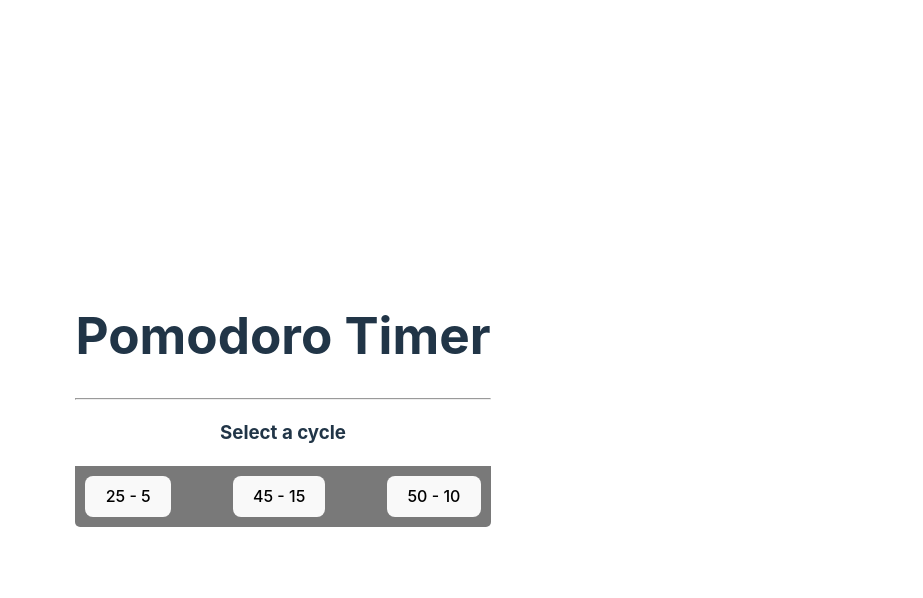
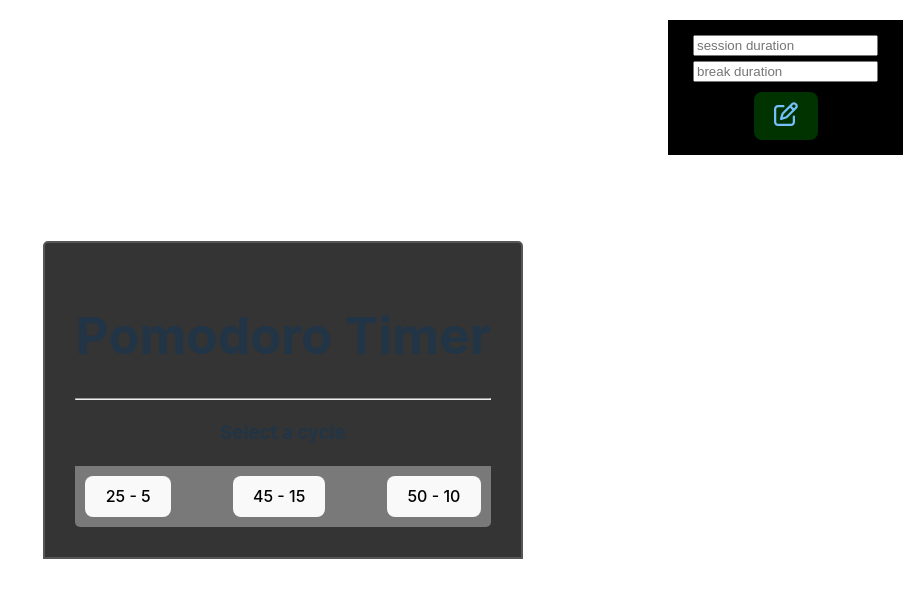
Before and after one commit to mateogomezrgg/pelumodoroTimer, a React (Vite) app: page / in a window 1280 px wide. Shown: the top 598 px of the page, without its empty margins (357-1280 px from the left). Built offline with nearby package versions, Linux system fonts and the light colour scheme.

Commit message:
commit for save changes. Now i cant access to the form input's values .

```diff
--- a/src/components/Pomodoro.jsx
+++ b/src/components/Pomodoro.jsx
@@ -4,6 +4,7 @@ import { Timer } from './Timer';
 import { cycles } from './cycles/constants';
 
 import './pomodoro.css';
+import { CustomizeTimer } from './customizeTimer/CustomizeTimer';
 
 export const Pomodoro = () => {
   const [selectedCycleId, setSelectedCycleId] = useState(null);
@@ -16,10 +17,15 @@ export const Pomodoro = () => {
 
   const handleTimerPause = () => {
     setIsPaused((prev) => !prev);
+    // setIsPaused(!isPaused) ASK MAKI WHY THIS DONT WORK
+  };
+
+  const handleCustomizeTimer = () => {
+    console.log('Customize Timer');
   };
 
   return (
-    <>
+    <div className='container'>
       <h1>Pomodoro Timer</h1>
       <hr />
       <Timer
@@ -38,6 +44,7 @@ export const Pomodoro = () => {
           );
         })}
       </div>
-    </>
+      <CustomizeTimer onCustomizeTimer={handleCustomizeTimer} />
+    </div>
   );
 };
--- a/src/components/Timer.jsx
+++ b/src/components/Timer.jsx
@@ -22,11 +22,9 @@ export const Timer = ({ selectedCycleId, onTimerStart, onTimerPause }) => {
   useEffect(() => {
     if (isRunning) {
       onTimerStart();
-      console.log('started');
       onTimerPause();
     } else if (!isRunning) {
       onTimerPause();
-      console.log('paused');
     }
   }, [isRunning]);
 
--- /dev/null
+++ b/src/components/customizeTimer/CustomizeTimer.jsx
@@ -0,0 +1,60 @@
+import { useForm } from '../../hooks';
+
+export const CustomizeTimer = ({ onCustomizeTimer }) => {
+  const {
+    expectedSessionDuration,
+    expectedBreakDuration,
+    onInputChange,
+    onResetForm,
+  } = useForm({
+    expectedSessionDuration: '',
+    expectedBreakDuration: '',
+  });
+
+  const onFormSubmit = (event) => {
+    event.preventDefault();
+    console.log(expectedBreakDuration, expectedSessionDuration);
+
+    console.log('Form submitted');
+    onResetForm();
+  };
+
+  return (
+    <div>
+      <form className='customizeForm' onSubmit={onFormSubmit}>
+        <input
+          type='text'
+          autoComplete='off'
+          placeholder='session duration'
+          name='expectedSessionDuration'
+          id='expectedSessionDuration'
+          value={expectedSessionDuration}
+          onChange={onInputChange}
+        />
+        <input
+          autoComplete='off'
+          type='text'
+          placeholder='break duration'
+          name='expectedBreakDuration'
+          id='expectedBreakDuration'
+          value={expectedBreakDuration}
+          onChange={onInputChange}
+        />
+
+        <button onClick={onCustomizeTimer} className='customizeButton'>
+          <svg
+            xmlns='http://www.w3.org/2000/svg'
+            height='24'
+            width='24'
+            viewBox='0 0 512 512'
+          >
+            <path
+              fill='#74C0FC'
+              d='M441 58.9L453.1 71c9.4 9.4 9.4 24.6 0 33.9L424 134.1 377.9 88 407 58.9c9.4-9.4 24.6-9.4 33.9 0zM209.8 256.2L344 121.9 390.1 168 255.8 302.2c-2.9 2.9-6.5 5-10.4 6.1l-58.5 16.7 16.7-58.5c1.1-3.9 3.2-7.5 6.1-10.4zM373.1 25L175.8 222.2c-8.7 8.7-15 19.4-18.3 31.1l-28.6 100c-2.4 8.4-.1 17.4 6.1 23.6s15.2 8.5 23.6 6.1l100-28.6c11.8-3.4 22.5-9.7 31.1-18.3L487 138.9c28.1-28.1 28.1-73.7 0-101.8L474.9 25C446.8-3.1 401.2-3.1 373.1 25zM88 64C39.4 64 0 103.4 0 152L0 424c0 48.6 39.4 88 88 88l272 0c48.6 0 88-39.4 88-88l0-112c0-13.3-10.7-24-24-24s-24 10.7-24 24l0 112c0 22.1-17.9 40-40 40L88 464c-22.1 0-40-17.9-40-40l0-272c0-22.1 17.9-40 40-40l112 0c13.3 0 24-10.7 24-24s-10.7-24-24-24L88 64z'
+            />
+          </svg>
+        </button>
+      </form>
+    </div>
+  );
+};
--- a/src/components/pomodoro.css
+++ b/src/components/pomodoro.css
@@ -1,5 +1,6 @@
 .container {
   justify-content: center;
+  padding: 30px;
   align-items: center;
   background-color: #343434;
   border: 2px solid #565656;
@@ -24,3 +25,32 @@
   border-radius: 0 0 5px 5px;
   justify-content: space-between;
 }
+
+.customizeForm {
+  position: absolute;
+  top: 20px;
+  right: 20px;
+  padding: 10px 20px;
+  background-color: #000;
+  color: #fff;
+  border: none;
+  cursor: pointer;
+}
+
+.customizeForm input {
+  margin: 5px;
+  align-items: center;
+
+  justify-content: center;
+  display: flex;
+  align-content: center;
+  justify-items: center;
+}
+
+.customizeButton {
+  background-color: #030;
+  border: none;
+  cursor: pointer;
+  padding: 10px 20px;
+  margin: 5px;
+}
--- a/src/hooks/index.js
+++ b/src/hooks/index.js
@@ -1 +1,2 @@
 export * from './useGetTime';
+export * from './useForm';
--- /dev/null
+++ b/src/hooks/useForm.js
@@ -0,0 +1,27 @@
+import { useState } from 'react';
+
+export const useForm = (initialForm = {}) => {
+  const [formState, setFormState] = useState(initialForm);
+
+  const onInputChange = ({ target }) => {
+    const { name, value } = target;
+
+    setFormState({
+      ...formState,
+      [name]: value,
+    });
+  };
+
+  const onResetForm = () => {
+    setFormState(initialForm);
+  };
+
+  return {
+    ...formState,
+    formState,
+
+    onInputChange,
+
+    onResetForm,
+  };
+};
```
